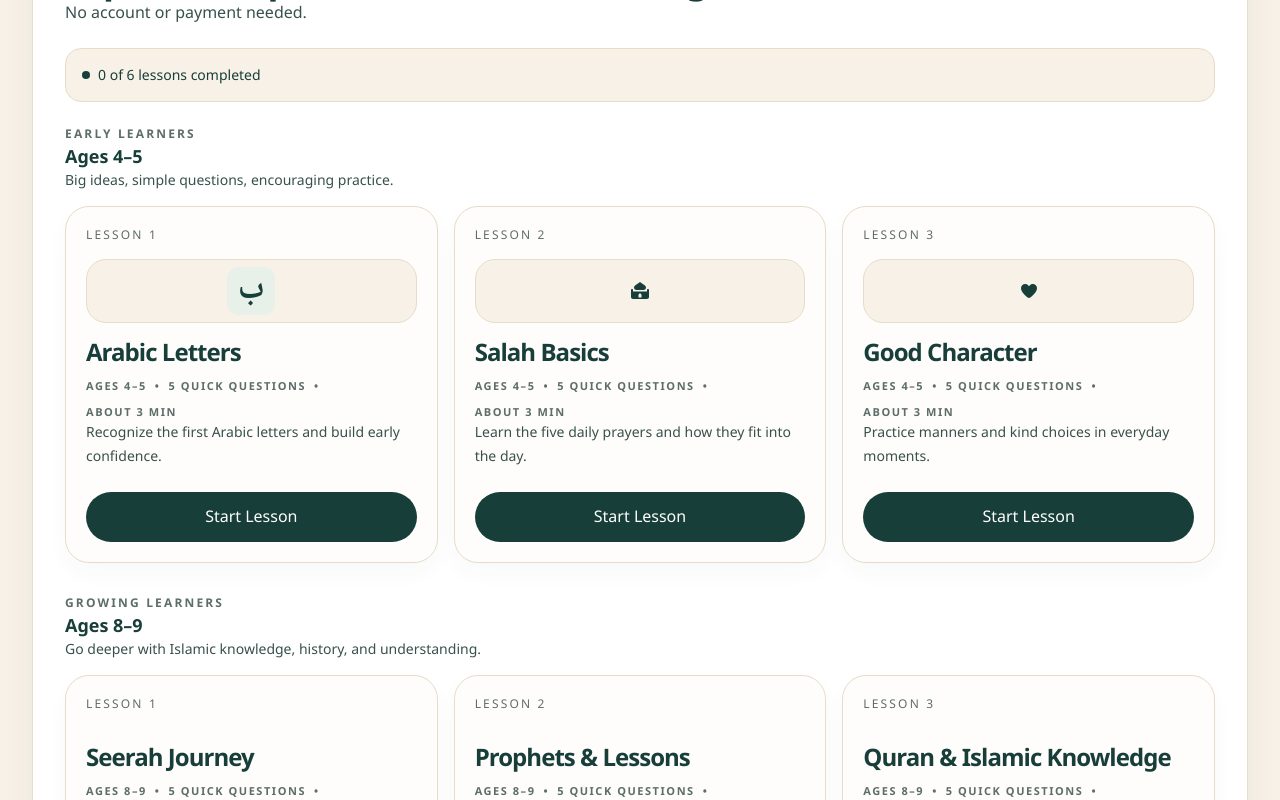
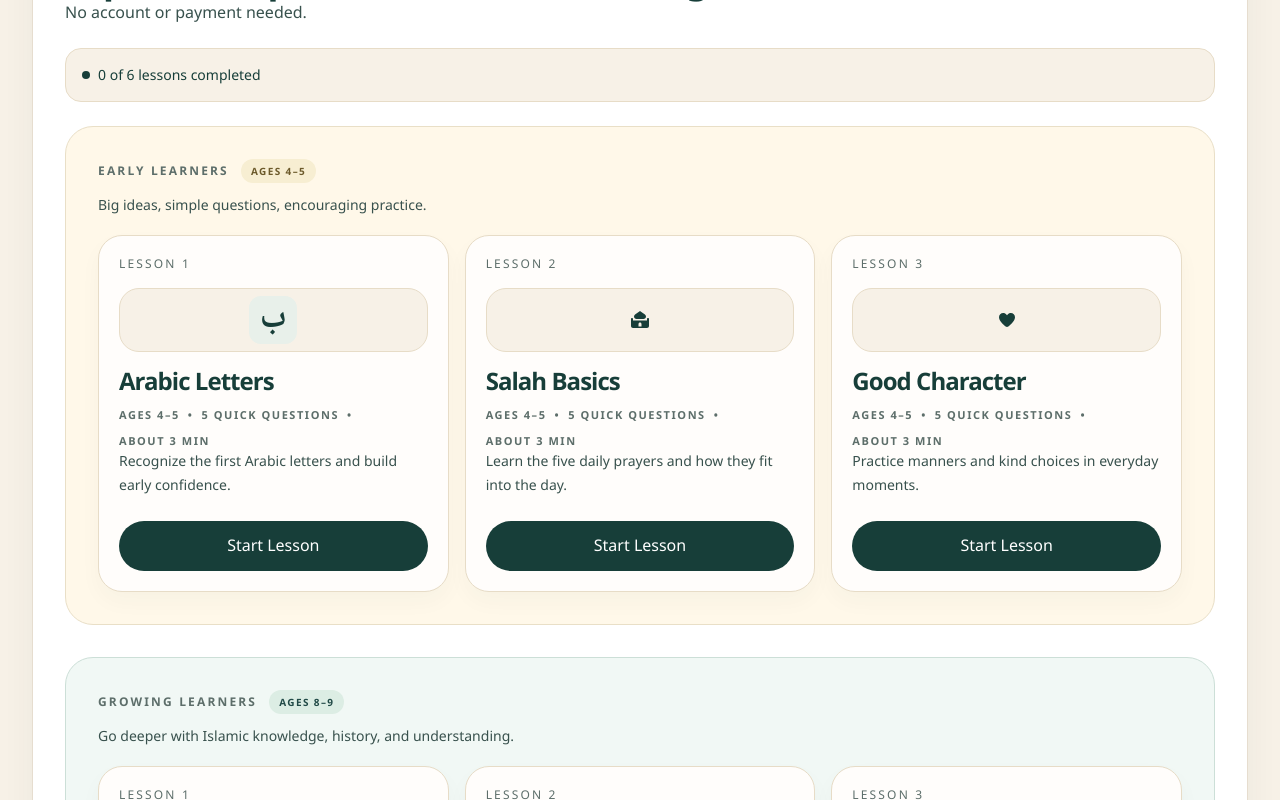
Before and after one commit to uzrsyd/mizan-kids, a Next.js app: page /demo in a window 1280 px wide. Shown: the part 460-1260 px from the top of the page. Built offline with nearby package versions, Linux system fonts and the light colour scheme.

Commit message:
Small frontend fix pass

```diff
--- a/components/demo/interactive-demo.tsx
+++ b/components/demo/interactive-demo.tsx
@@ -762,11 +762,26 @@ export function InteractiveDemo() {
           </div>
 
           <div className="space-y-8">
-            {lessonGroups.map((group) => (
-              <div key={group.id} className="space-y-4">
-                <div className="space-y-2">
+            {lessonGroups.map((group) => {
+              const isEarly = group.id === "early-learners";
+              return (
+                <div
+                  key={group.id}
+                  className={`rounded-[28px] border p-4 sm:p-6 md:p-8 ${
+                    isEarly
+                      ? "border-[#E9DFC7] bg-[#FFF8E9]"
+                      : "border-[#CCDFD7] bg-[#F1F8F5]"
+                  }`}
+                >
+                  <div className="mb-5 space-y-3">
+                    <div className="flex flex-wrap items-center gap-3">
                       <p className="text-xs font-black uppercase tracking-[0.18em] text-[#5D6E6A]">{group.title}</p>
-                  <p className="text-lg font-semibold text-[#173E39]">{group.subtitle}</p>
+                      <span className={`inline-flex items-center rounded-full px-2.5 py-1 text-[10px] font-bold uppercase tracking-[0.14em] ${
+                        isEarly ? "bg-[#F7EED2] text-[#6C5A2B]" : "bg-[#DCEDE4] text-[#214A47]"
+                      }`}>
+                        {group.subtitle}
+                      </span>
+                    </div>
                     <p className="text-sm text-[#38514d]">{group.description}</p>
                   </div>
 
@@ -804,7 +819,8 @@ export function InteractiveDemo() {
                     })}
                   </div>
                 </div>
-            ))}
+              );
+            })}
           </div>
         </div>
       </Card>
--- a/components/early-access/early-access-form.tsx
+++ b/components/early-access/early-access-form.tsx
@@ -167,7 +167,7 @@ export function EarlyAccessForm() {
             <div className="grid gap-3 sm:grid-cols-2">
               {childAges.map((index) => (
                 <label key={index} className="block text-xs font-medium text-[#173E39]">
-                  {childCount === 1 ? "Child’s age" : `Child ${index}`}
+                  {childCount === 1 ? null : `Child ${index}`}
                   <select
                     name={`childAge_${index}`}
                     value={ageByChild[index] ?? ageOptions[0]}
--- a/components/layout/site-footer.tsx
+++ b/components/layout/site-footer.tsx
@@ -15,9 +15,14 @@ export function SiteFooter() {
         </div>
 
         <div className="flex flex-col gap-3 text-sm text-[#3B4E4A] sm:flex-row sm:gap-8">
-          <Link href="/privacy" className="transition hover:text-[#173E39]">Privacy</Link>
-          <Link href="/terms" className="transition hover:text-[#173E39]">Terms</Link>
-          <a href={`mailto:${brand.email}`} className="transition hover:text-[#173E39]">{brand.email}</a>
+          <Link href="/privacy" className="transition hover:text-[#173E39] focus-visible:outline-none focus-visible:ring-2 focus-visible:ring-[#173E39] focus-visible:ring-offset-2 focus-visible:ring-offset-[#F5F1EB]">Privacy</Link>
+          <Link href="/terms" className="transition hover:text-[#173E39] focus-visible:outline-none focus-visible:ring-2 focus-visible:ring-[#173E39] focus-visible:ring-offset-2 focus-visible:ring-offset-[#F5F1EB]">Terms</Link>
+          <a
+            href={`mailto:${brand.email}`}
+            className="transition hover:text-[#173E39] focus-visible:outline-none focus-visible:ring-2 focus-visible:ring-[#173E39] focus-visible:ring-offset-2 focus-visible:ring-offset-[#F5F1EB]"
+          >
+            {brand.email}
+          </a>
         </div>
       </Container>
 
```
Lines whose indentation alone changed are shown as unchanged.
